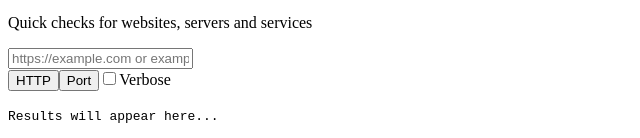
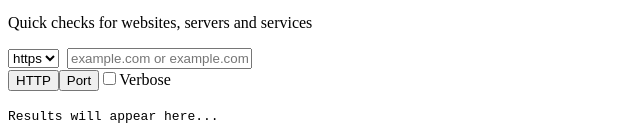
Before and after one commit to qhxk1ng/isitdown, a React (Vite) app in the folder frontend/: page / in a window 1280 px wide. Shown: the part 166-304 px from the top of the page, without its empty margins (0-640 px from the left). Built offline with nearby package versions, Linux system fonts and the light colour scheme; the HTML template or start-up script is replaced by a standard one.

Commit message:
updated ui and bugs

```diff
--- a/frontend/src/App.jsx
+++ b/frontend/src/App.jsx
@@ -1,4 +1,4 @@
-import React, { useState } from "react";
+import React, { useState, useEffect, useRef } from "react";
 import Nav from "./components/Nav";
 
 export default function App() {
@@ -9,10 +9,26 @@ export default function App() {
   const [curlMethod, setCurlMethod] = useState("GET");
   const [curlHeaders, setCurlHeaders] = useState("");
   const [topPorts, setTopPorts] = useState(100);
+  const [protocol, setProtocol] = useState("https");
   const [liveStream, setLiveStream] = useState(false);
   const [streaming, setStreaming] = useState(false);
   const [streamPorts, setStreamPorts] = useState([]);
   const [streamBuffer, setStreamBuffer] = useState("");
+  const esRef = useRef(null);
+
+  // clear output and stop any streaming when changing tabs
+  useEffect(() => {
+    setOutput("Results will appear here...");
+    setStreamPorts([]);
+    setStreamBuffer("");
+    if (esRef.current) {
+      try {
+        esRef.current.close();
+      } catch (e) {}
+      esRef.current = null;
+    }
+    setStreaming(false);
+  }, [activeTab]);
 
 
   async function postJSON(path, body) {
@@ -85,18 +101,25 @@ export default function App() {
     setStreamBuffer("");
     const url = `/api/nmap/stream?host=${encodeURIComponent(host)}&top_ports=${ports}`;
     const es = new EventSource(url);
+    esRef.current = es;
     es.onmessage = (e) => {
       const d = e.data;
       if (!d) return;
       if (d.startsWith("__DONE__")) {
         setStreaming(false);
-        es.close();
+        if (esRef.current) {
+          esRef.current.close();
+          esRef.current = null;
+        }
         return;
       }
       if (d.startsWith("__ERROR__")) {
         setOutput(d);
         setStreaming(false);
-        es.close();
+        if (esRef.current) {
+          esRef.current.close();
+          esRef.current = null;
+        }
         return;
       }
       // append to buffer and parse
@@ -110,7 +133,10 @@ export default function App() {
     es.onerror = (err) => {
       setOutput("stream error");
       setStreaming(false);
-      es.close();
+      if (esRef.current) {
+        esRef.current.close();
+        esRef.current = null;
+      }
     };
   }
 
@@ -127,16 +153,30 @@ export default function App() {
       <main className="container">
         <div>
           <section className="card">
-            <input
-              className="target"
-              placeholder="https://example.com or example.com:80"
-              value={target}
-              onChange={(e) => setTarget(e.target.value)}
-            />
+            <div style={{ display: "flex", gap: 8, alignItems: "center" }}>
+              <select
+                className="protocol-select"
+                value={protocol}
+                onChange={(e) => setProtocol(e.target.value)}
+                aria-label="Protocol"
+              >
+                <option value="http">http</option>
+                <option value="https">https</option>
+              </select>
+              <input
+                className="target"
+                placeholder="example.com or example.com:80"
+                value={target}
+                onChange={(e) => setTarget(e.target.value)}
+              />
+            </div>
 
             {activeTab === "isitdown" && (
               <div className="controls">
-                <button onClick={() => postJSON("/api/http", { url: target, timeout: 10, verbose })}>
+                <button onClick={() => {
+                  const url = target.includes("://") ? target : `${protocol}://${target}`;
+                  postJSON("/api/http", { url, timeout: 10, verbose });
+                }}>
                   HTTP
                 </button>
                 <button
@@ -221,7 +261,8 @@ export default function App() {
                       setOutput("Invalid headers JSON");
                       return;
                     }
-                    postJSON("/api/http", { url: target, method: curlMethod, timeout: 15, verbose: true, headers });
+                    const url = target.includes("://") ? target : `${protocol}://${target}`;
+                    postJSON("/api/http", { url, method: curlMethod, timeout: 15, verbose: true, headers });
                   }}
                 >
                   Send
--- a/frontend/src/styles.css
+++ b/frontend/src/styles.css
@@ -25,6 +25,20 @@ body{margin:0;min-height:100vh;background:
 .target{width:100%;padding:12px;border-radius:10px;border:1px solid rgba(255,255,255,0.03);background:transparent;color:inherit;outline:none;font-size:15px}
 .controls{display:flex;gap:10px;margin-top:12px;align-items:center;flex-wrap:wrap}
 button{background:linear-gradient(90deg,var(--accent),#60a5fa);border:none;color:#012;padding:9px 12px;border-radius:10px;font-weight:700;cursor:pointer;transition:transform .12s,opacity .12s}
+/* protocol / method selects styled to match buttons */
+.protocol-select, .method-select, .controls select {
+  background: linear-gradient(90deg,var(--accent),#60a5fa);
+  color: #012;
+  border: none;
+  padding: 8px 10px;
+  border-radius: 10px;
+  font-weight:700;
+  cursor: pointer;
+  -webkit-appearance: none;
+  appearance: none;
+}
+.protocol-select { min-width: 86px; text-transform: lowercase; }
+.controls select { min-width: 88px; }
 button:hover{transform:translateY(-3px)}
 .chk{color:var(--muted);display:inline-flex;align-items:center;gap:8px}
 .results pre{white-space:pre-wrap;word-break:break-word;margin:0;background:transparent;border:none;color:#eaf3ff;font-size:13px}
```
